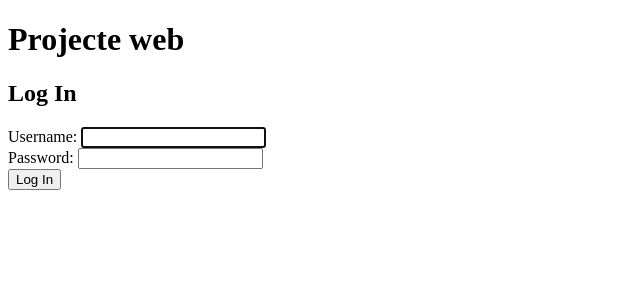
After one commit to davidsarratgonzalez/projecteweb-example, a Django app: page /accounts/login/ in a window 1280 px wide. The commit adds this page. Shown: the top 300 px of the page, without its empty margins (0-640 px from the left). Run offline with Django 5.2, Linux system fonts and the light colour scheme.

Commit message:
Add login page
Include built-in links to the project URLs
Create templates/registration/login.html
Set the LOGIN_REDIRECT_URL to the home page
We can now add a link to the login page in the home page

```diff
--- a/project/settings.py
+++ b/project/settings.py
@@ -122,3 +122,5 @@ STATIC_URL = 'static/'
 # https://docs.djangoproject.com/en/5.0/ref/settings/#default-auto-field
 
 DEFAULT_AUTO_FIELD = 'django.db.models.BigAutoField'
+
+LOGIN_REDIRECT_URL = "home" # Add this line to redirect the user to the home page after logging in
--- a/project/urls.py
+++ b/project/urls.py
@@ -15,10 +15,11 @@ Including another URLconf
     2. Add a URL to urlpatterns:  path('blog/', include('blog.urls'))
 """
 from django.contrib import admin
-from django.urls import path
+from django.urls import path, include
 from django.views.generic import TemplateView
 
 urlpatterns = [
     path('admin/', admin.site.urls),
     path("", TemplateView.as_view(template_name="home.html"), name="home"),  # Create a new path for the home page
+    path("accounts/", include("django.contrib.auth.urls")),  # Add the path for the built-in authentication URLs
 ]
--- a/templates/home.html
+++ b/templates/home.html
@@ -7,5 +7,6 @@
 Hi {{ user.username }}!
 {% else %}
 <p>You are not logged in</p>
+<a href="{% url 'login' %}">Log In</a> <!-- We can now add a link to the login page here -->
 {% endif %}
 {% endblock %}
--- /dev/null
+++ b/templates/registration/login.html
@@ -0,0 +1,12 @@
+{% extends "base.html" %}
+
+{% block title %}Login{% endblock %}
+
+{% block content %}
+<h2>Log In</h2>
+<form method="post">
+  {% csrf_token %}
+  {{ form }}
+  <button type="submit">Log In</button>
+</form>
+{% endblock %}
```
